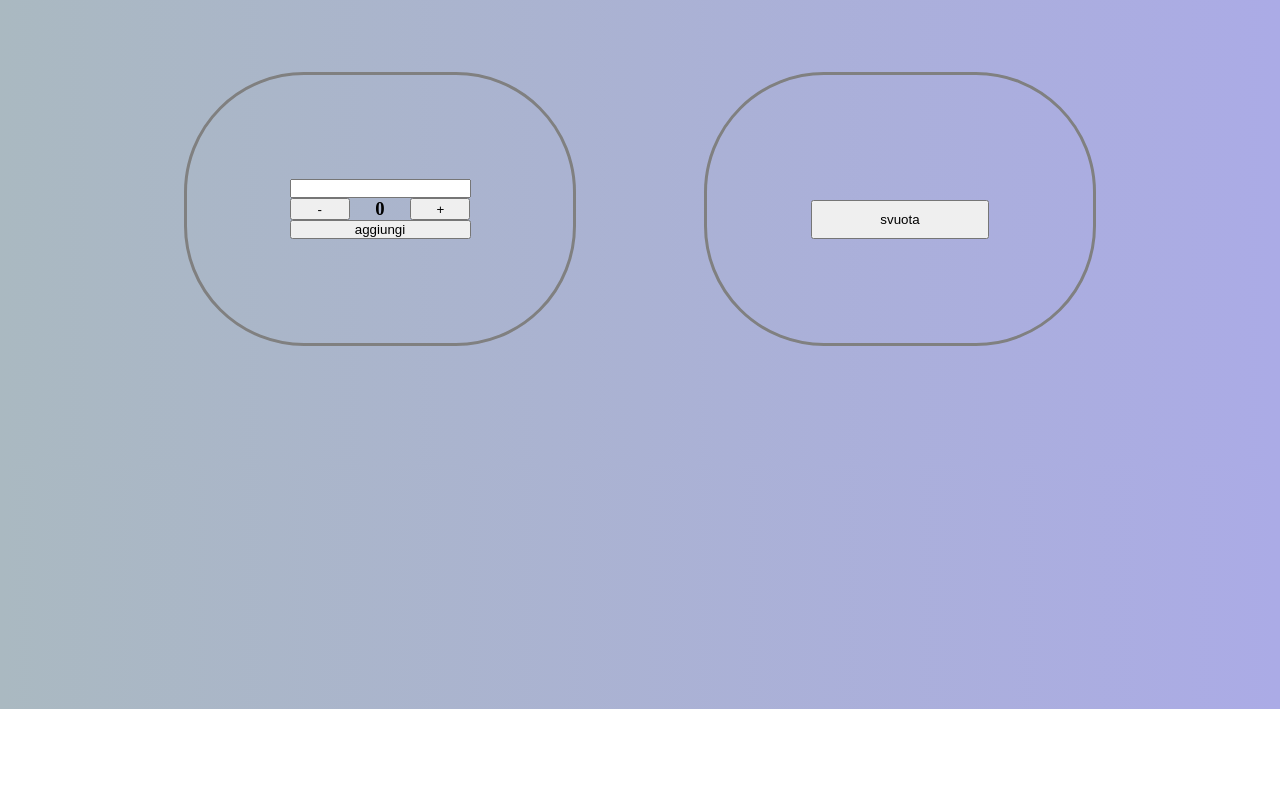
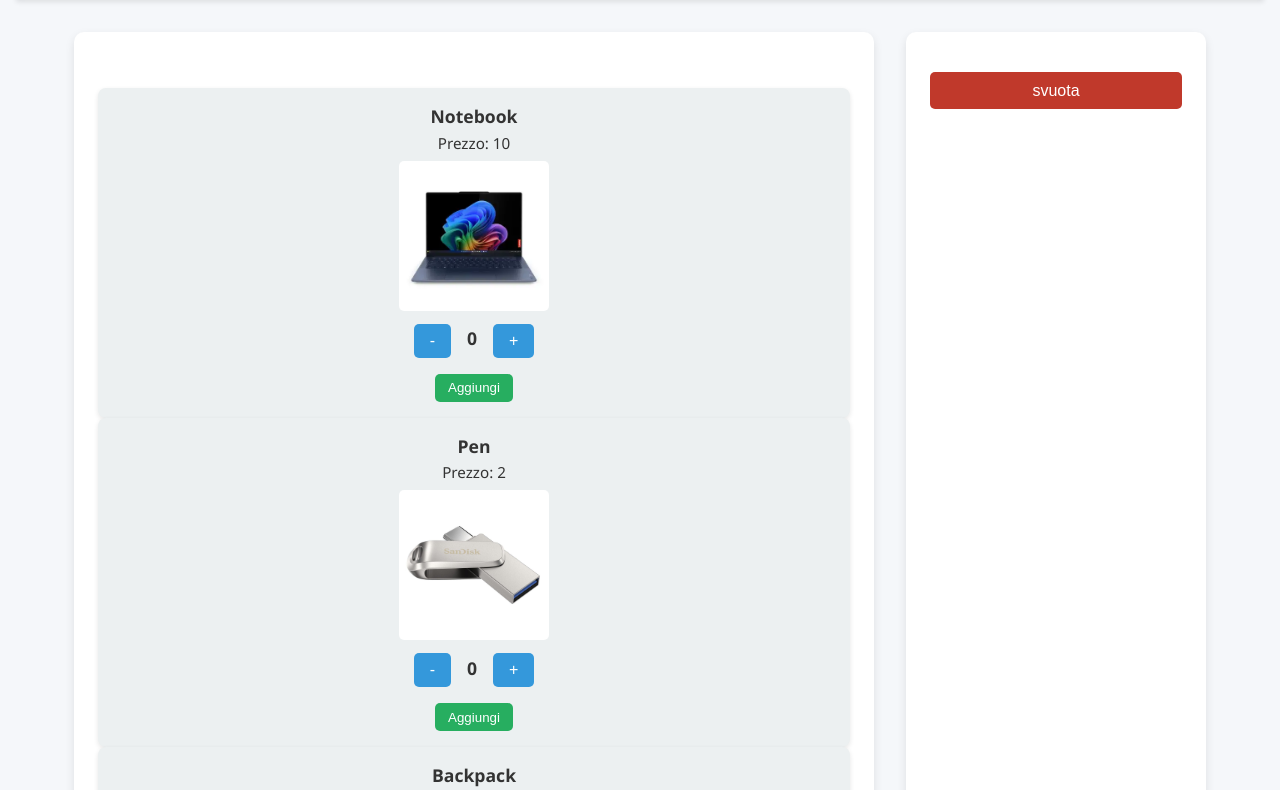
Before and after one commit to BilardoMauro02/esercizio-2-JS, a plain HTML site: page index.html in a window 1280 px wide. Shown: the part 91-881 px from the top of the page. Before the commit the page ends 800 px from the top, so only its background shows below. Drawn offline with Linux system fonts and the light colour scheme.

Commit message:
cambi al css pesanti e generazione dinamica del catalogo

```diff
--- a/css/style.css
+++ b/css/style.css
@@ -1,40 +1,182 @@
-*{
-    padding: 0;
-    margin: 0;
-    box-sizing: border-box;
+* {
+  box-sizing: border-box;
+  margin: 0;
+  padding: 0;
 }
 
-body{
-    background: linear-gradient(to right, rgb(170, 185, 193),rgb(171, 171, 230));
+body {
+  font-family: 'Segoe UI', Tahoma, Geneva, Verdana, sans-serif;
+  background-color: #f5f7fa;
+  color: #333;
+  padding: 1rem;
 }
 
-header{
-    display: grid;
-    grid-template-columns: 1fr;
-    text-align: center;
-    font-family: Cambria, Cochin, Georgia, Times, 'Times New Roman', serif;
+/* Header */
+header {
+  background-color: #2c3e50;
+  color: white;
+  padding: 1rem;
+  text-align: center;
+  box-shadow: 0 2px 5px rgba(0,0,0,0.1);
 }
 
-main{
-    display: grid;
-    grid-template-columns: 1fr 1fr;
-    margin: 15vh;
-    text-align: center;
+h1 {
+  font-size: 2rem;
 }
 
-#insert, #lista{
-    border: solid gray;
-    border-radius: 15vh;
-    padding: 20%;
-    margin-inline: 5vw;
-    display: grid;
-    grid-template-columns: 1fr;
-    justify-content: center;
+/* Main layout */
+main {
+  display: flex;
+  flex-wrap: wrap;
+  gap: 2rem;
+  justify-content: center;
+  margin-top: 2rem;
 }
 
+/* Catalogo prodotti */
+#catalogo {
+  flex: 2;
+  max-width: 800px;
+  background-color: white;
+  padding: 1.5rem;
+  border-radius: 10px;
+  box-shadow: 0 4px 10px rgba(0,0,0,0.1);
+}
 
+#prodotti {
+  display: grid;
+  grid-template-columns: repeat(auto-fill, minmax(180px, 1fr));
+  gap: 1.5rem;
+  margin-bottom: 2rem;
+}
 
-.bottoni{
-    display: grid;
-    grid-template-columns: 1fr 1fr 1fr;
+.prodotto {
+  background-color: #ecf0f1;
+  border-radius: 8px;
+  padding: 1rem;
+  text-align: center;
+  box-shadow: 0 2px 5px rgba(0,0,0,0.1);
 }
+
+.prodotto img {
+  max-width: 100%;
+  height: auto;
+  border-radius: 5px;
+  margin-bottom: 0.5rem;
+}
+
+.prodotto h3 {
+  font-size: 1.1rem;
+  margin-bottom: 0.3rem;
+}
+
+.prodotto p {
+  font-size: 0.95rem;
+  margin-bottom: 0.5rem;
+}
+
+.prodotto button {
+  background-color: #27ae60;
+  color: white;
+  border: none;
+  padding: 0.4rem 0.8rem;
+  border-radius: 5px;
+  cursor: pointer;
+  transition: background-color 0.3s ease;
+}
+
+.prodotto button:hover {
+  background-color: #219150;
+}
+
+/* Quantità e aggiunta */
+.bottoni {
+  display: flex;
+  justify-content: center;
+  align-items: center;
+  gap: 1rem;
+  margin-bottom: 1rem;
+}
+
+.bottoni button {
+  background-color: #3498db;
+  color: white;
+  border: none;
+  padding: 0.5rem 1rem;
+  border-radius: 5px;
+  font-size: 1rem;
+  cursor: pointer;
+}
+
+.bottoni button:hover {
+  background-color: #2980b9;
+}
+
+#quantita {
+  font-size: 1.2rem;
+  margin: 0;
+}
+
+#catalogo > button {
+  background-color: #e67e22;
+  color: white;
+  border: none;
+  padding: 0.6rem 1.2rem;
+  border-radius: 5px;
+  font-size: 1rem;
+  cursor: pointer;
+  display: block;
+  margin: 0 auto;
+}
+
+#catalogo > button:hover {
+  background-color: #d35400;
+}
+
+/* Lista della spesa */
+#lista {
+  flex: 1;
+  max-width: 300px;
+  background-color: white;
+  padding: 1.5rem;
+  border-radius: 10px;
+  box-shadow: 0 4px 10px rgba(0,0,0,0.1);
+}
+
+#lista h2 {
+  margin-bottom: 1rem;
+}
+
+#listaSpesa {
+  list-style: none;
+  margin-bottom: 1rem;
+}
+
+#listaSpesa li {
+  background-color: #dff9fb;
+  padding: 0.5rem;
+  margin-bottom: 0.5rem;
+  border-radius: 5px;
+  font-weight: bold;
+  color: #130f40;
+}
+
+#lista button {
+  background-color: #c0392b;
+  color: white;
+  border: none;
+  padding: 0.6rem 1rem;
+  border-radius: 5px;
+  font-size: 1rem;
+  cursor: pointer;
+  width: 100%;
+}
+
+#lista button:hover {
+  background-color: #a93226;
+}
+
+img {
+  max-width: 10%;
+  height: auto;
+}
--- a/index.html
+++ b/index.html
@@ -8,21 +8,13 @@
 </head>
 <body>
     <header>
-        <h1>Lista della spesa</h1>
+        <h1>E-Com</h1>
     </header>
 
     <main>
-        <div id="insert">
+        <div id="catalogo">
 
-            <input type="text" id="oggetto">
-
-            <div class="bottoni">
-                <button id="meno" onclick="cambiaQuantita(event)">-</button>
-                <h3 id="quantita">0</h3>
-                <button id="piu" onclick="cambiaQuantita(event)">+</button>
-            </div>
-
-            <button onclick="aggiungiAlCarrello()">aggiungi</button>
+            <div id="prodotti"></div>
 
         </div>
 
--- a/script/script.js
+++ b/script/script.js
@@ -1,23 +1,19 @@
 let listaSpesa = [];
+
+const productCatalog = [
+{ id: 1, name: "Notebook", price: 10, imageUrl: "./img/notebook.webp" },
+{ id: 2, name: "Pen", price: 2, imageUrl: "./img/pendrive.jpg" },
+{ id: 3, name: "Backpack", price: 30, imageUrl: "./img/gormiti.png" }
+];
 
 function aggiornaCarrello(){
     let lista = document.getElementById("listaSpesa");
     lista.textContent = "";
-    for (let oggetto of listaSpesa){
+    for (let [prodotto, quantita] of listaSpesa){
         let li = document.createElement("li");
-        li.textContent = oggetto + " " + "";
+        li.textContent = prodotto + ": " + quantita;
         lista.appendChild(li);
     }
-}
-
-function aggiungiAlCarrello(){
-    let elemento = document.getElementById("oggetto").value.trim();
-    if (elemento !== ""){
-        listaSpesa.push(elemento);
-        elemento.value = "";
-        aggiornaCarrello();
-    }
-
 }
 
 function svuotaCarrello(){
@@ -25,19 +21,88 @@ function svuotaCarrello(){
     aggiornaCarrello();
 }
 
-function cambiaQuantita(event){
-    const bottone = event.target;
+function showCatalog() {
 
-    let numeroHTML = document.getElementById("quantita")
-    let numero = Number(numeroHTML.textContent)
+    //RECUPERO DEL DIV DEL CATALOGO
+    const catalogo = document.getElementById("catalogo");
 
-    if (bottone.id == "meno") {
-        if(numero <= 0){
-            alert("sei gia a 0");
-        }else{
-        numeroHTML.textContent = --numero;
+    //PER OGNI PRODOTTO DEL CATALOGO GENERA UN DIV A CUI LEGARE UN PRODOTTO
+    productCatalog.forEach(prodotto => {
+        const card = document.createElement("div");
+        card.classList.add("prodotto");
+
+        const titolo = document.createElement("h3");
+        titolo.textContent = prodotto.name;
+
+        const prezzo = document.createElement("p");
+        prezzo.textContent = `Prezzo: ${prodotto.price}`;
+
+        const immagine = document.createElement("img");
+        immagine.src = prodotto.imageUrl;
+        immagine.alt = prodotto.name;
+        immagine.title = prodotto.name;
+        immagine.height = 200;
+        immagine.width = 150;
+
+        //AGGIUNTA DEI BOTTONI PER SELEZIONARE LA QUANTITA DA AGGIUNGERE
+        const bottoni = document.createElement("div");
+        bottoni.classList.add("bottoni");
+
+        const meno = document.createElement("button");
+        meno.textContent = "-";
+
+        const quantita = document.createElement("h3");
+        quantita.textContent = "0";
+
+        const piu = document.createElement("button");
+        piu.textContent = "+";
+
+        bottoni.appendChild(meno);
+        bottoni.appendChild(quantita);
+        bottoni.appendChild(piu);
+
+        //GESTIONE DEI BOTTONI (INCREMENTO E SOTTRAZIONE)
+        let count = 0;
+        meno.onclick = () => {
+        if (count > 0) {
+            count--;
+            quantita.textContent = count;
+        } else {
+            alert("Sei già a 0");
         }
-    } else if (bottone.id == "piu") {
-        numeroHTML.textContent = ++numero;
-    }
+        };
+
+        piu.onclick = () => {
+        count++;
+        quantita.textContent = count;
+        };
+
+        //FUNZIONALITA DI AGGIUNTA AL CARRELLO
+        const aggiungi = document.createElement("button");
+
+        aggiungi.textContent = "Aggiungi";
+        aggiungi.onclick = () => {
+        if (count > 0) {
+            listaSpesa.push([prodotto.name, count]);
+            aggiornaCarrello();
+            count = 0;
+            quantita.textContent = "0";
+        } else {
+            alert("Seleziona almeno 1 quantità");
+        }
+        };
+
+        //AGGIUNGE ALLA FINE DI TUTTO STO CASINO GLI ELEMENTI CHE COMPONGONO IL PRODOTTO
+        card.appendChild(titolo);
+        card.appendChild(prezzo);
+        card.appendChild(immagine);
+        card.appendChild(bottoni);
+        card.appendChild(aggiungi);
+
+
+        catalogo.appendChild(card);
+    });
 }
+
+
+window.onload = showCatalog();
```
Also changed, not shown: img/gormiti.png (added), img/notebook.webp (added), img/pendrive.jpg (added).
